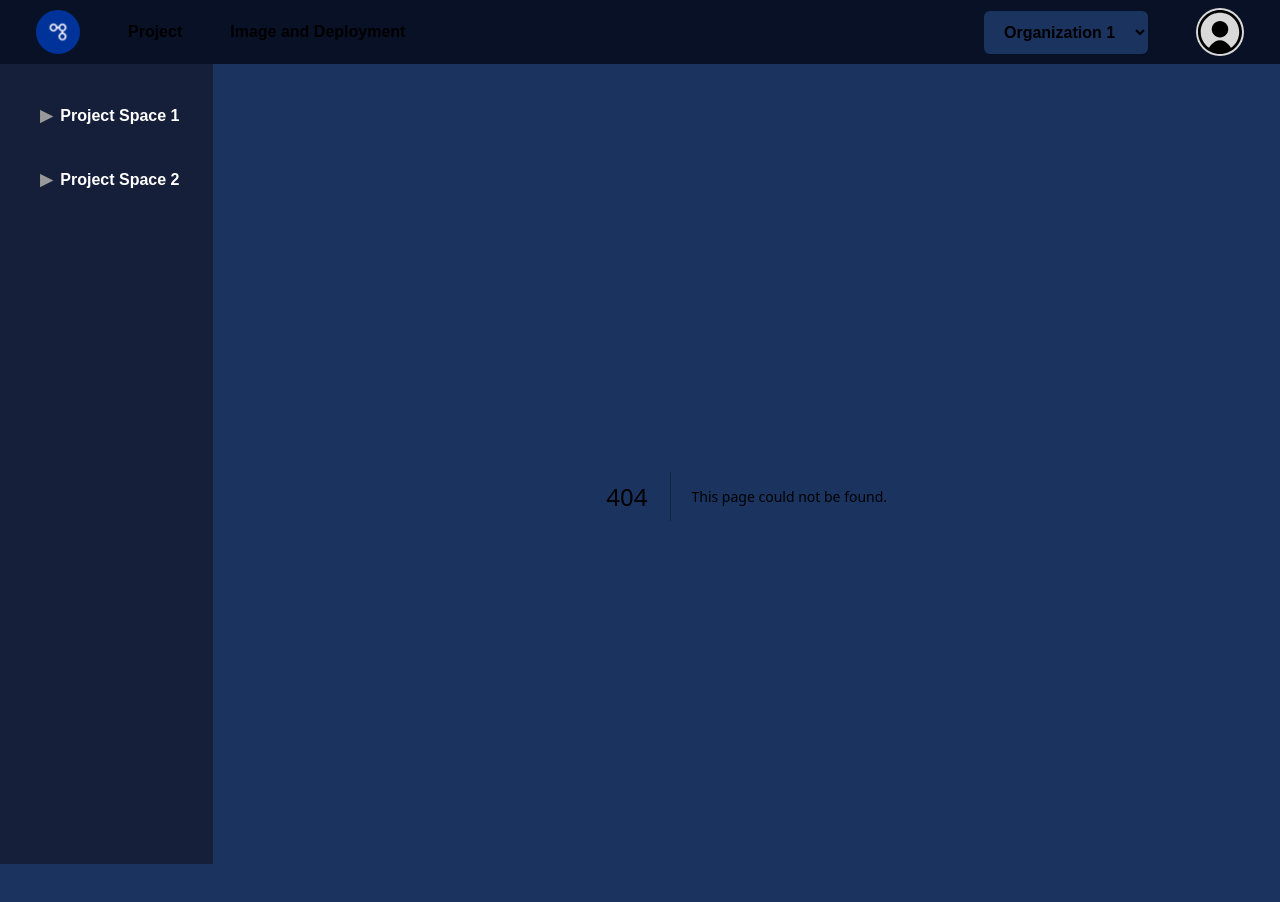
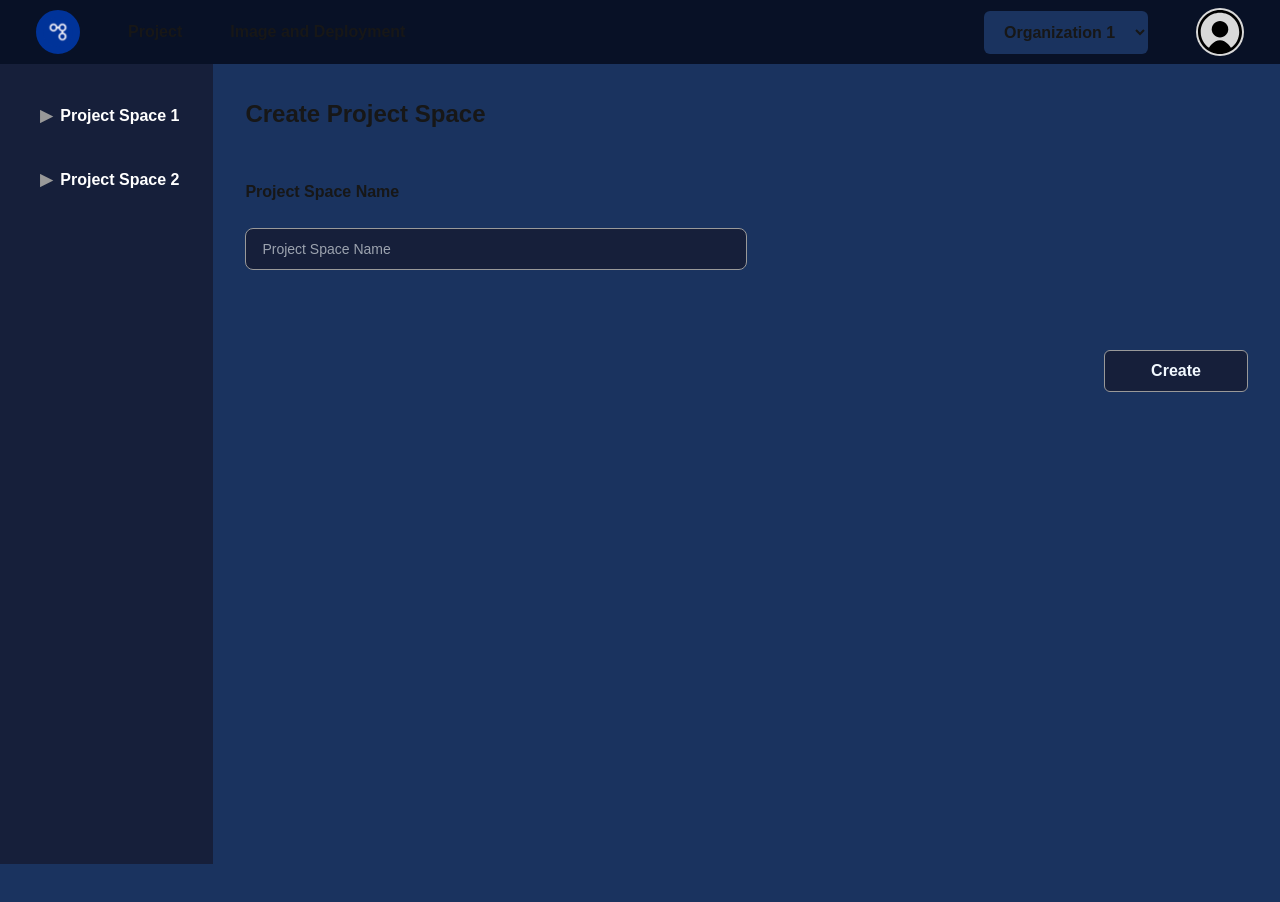
Before and after one commit to kappusuton-yon-tebaru/frontend, a Next.js app: page /project/1/new-project-space in a window 1280 px wide. Before the commit this address had no page. Shown: the top 902 px of the page. After the commit the page ends 800 px from the top, so only its background shows below. Built offline with nearby package versions, Linux system fonts and the light colour scheme.

Commit message:
fix: change margin

```diff
--- a/src/app/project-space/[id]/new-repository/page.tsx
+++ b/src/app/project-space/[id]/new-repository/page.tsx
@@ -24,7 +24,7 @@ export default function NewRepository() {
   const [readme, setReadme] = useState<boolean>(false);
 
   return (
-    <div className="flex flex-col my-5 gap-12">
+    <div className="flex flex-col gap-12">
       <h1 className="font-bold text-[24px]">Create Repository</h1>
       <div>
         <div className="w-1/2">
--- /dev/null
+++ b/src/app/project/[id]/new-project-space/page.tsx
@@ -0,0 +1,30 @@
+"use client";
+
+import InputField from "@/app/components/InputField";
+import { useState } from "react";
+
+export default function NewProjectSpace() {
+  const [name, setName] = useState<string>("");
+
+  return (
+    <div className="flex flex-col gap-12">
+      <h1 className="font-bold text-[24px]">Create Project Space</h1>
+      <div>
+        <div className="w-1/2">
+          <InputField
+            label="Project Space Name"
+            placeholder="Project Space Name"
+            value={name}
+            onChange={setName}
+          />
+        </div>
+      </div>
+
+      <div className="flex justify-end mt-8">
+        <button className="text-ci-modal-white text-base font-bold border-ci-modal-grey border w-36 rounded-md px-3 py-2 bg-ci-modal-black hover:bg-ci-modal-blue">
+          Create
+        </button>
+      </div>
+    </div>
+  );
+}
--- a/src/app/project/[id]/page.tsx
+++ b/src/app/project/[id]/page.tsx
@@ -1,6 +1,12 @@
+"use client";
+
 import Image from "next/image";
+import { useRouter, useParams } from "next/navigation";
 
 export default function Project() {
+  const router = useRouter();
+  const { id } = useParams();
+
   const projectSpaces = [
     { name: "Project Space 1", date: "31 Feb 2099", time: "14:30" },
     { name: "Project Space 2", date: "31 Feb 2099", time: "10:00" },
@@ -9,7 +15,10 @@ export default function Project() {
     <div>
       <div className="flex flex-row justify-between">
         <h1 className="font-bold text-[24px]">Project Spaces</h1>
-        <button className="border border-ci-modal-grey px-6 py-1 bg-ci-modal-black rounded-md font-bold">
+        <button
+          className="border border-ci-modal-grey px-6 py-1 bg-ci-modal-black rounded-md font-bold hover:bg-ci-modal-blue"
+          onClick={() => router.push(`/project/${id}/new-project-space`)}
+        >
           New Project Space
         </button>
       </div>
```
